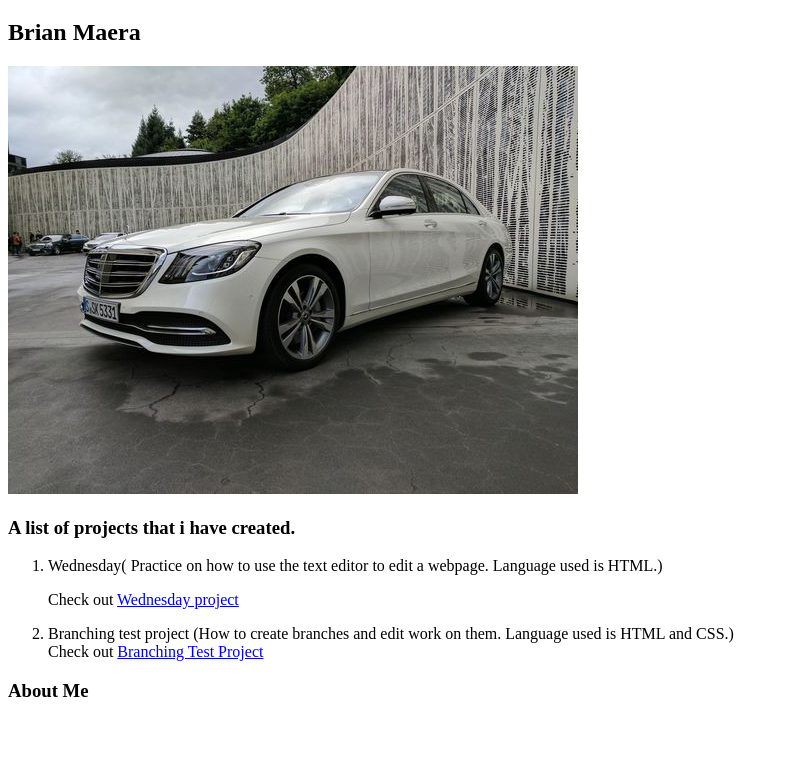
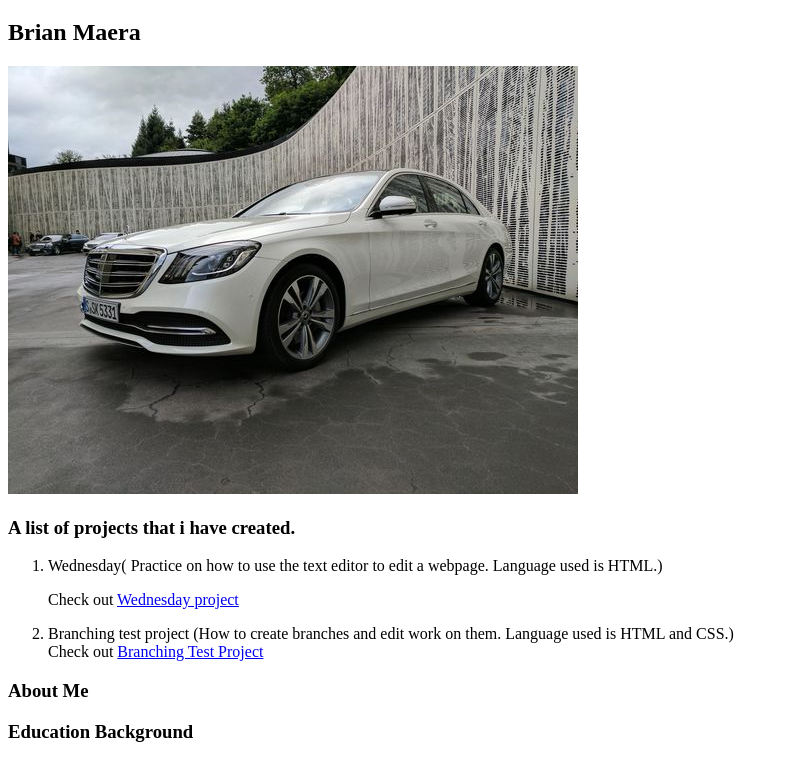
Before and after one commit to Tomshelby4/Friday-Project, a plain HTML site: page index.html in a window 1280 px wide. Shown: the part 61-822 px from the top of the page, without its empty margins (0-789 px from the left). Before the commit the page ends 800 px from the top, so only its background shows below. Drawn offline with Linux system fonts and the light colour scheme.

Commit message:
Add Education Background.

```diff
--- a/index.html
+++ b/index.html
@@ -13,6 +13,7 @@
       <li> Branching test project (How to create branches and edit work on them. Language used is HTML and CSS.) </li> Check out <a href="https://github.com/Tomshelby4/branching-test-project"> Branching Test Project </a> </p>
     </ol>
     <h3> About Me </h3>
+    <h3> Education Background </h3>
     <ul>
 
     </ul>
```
